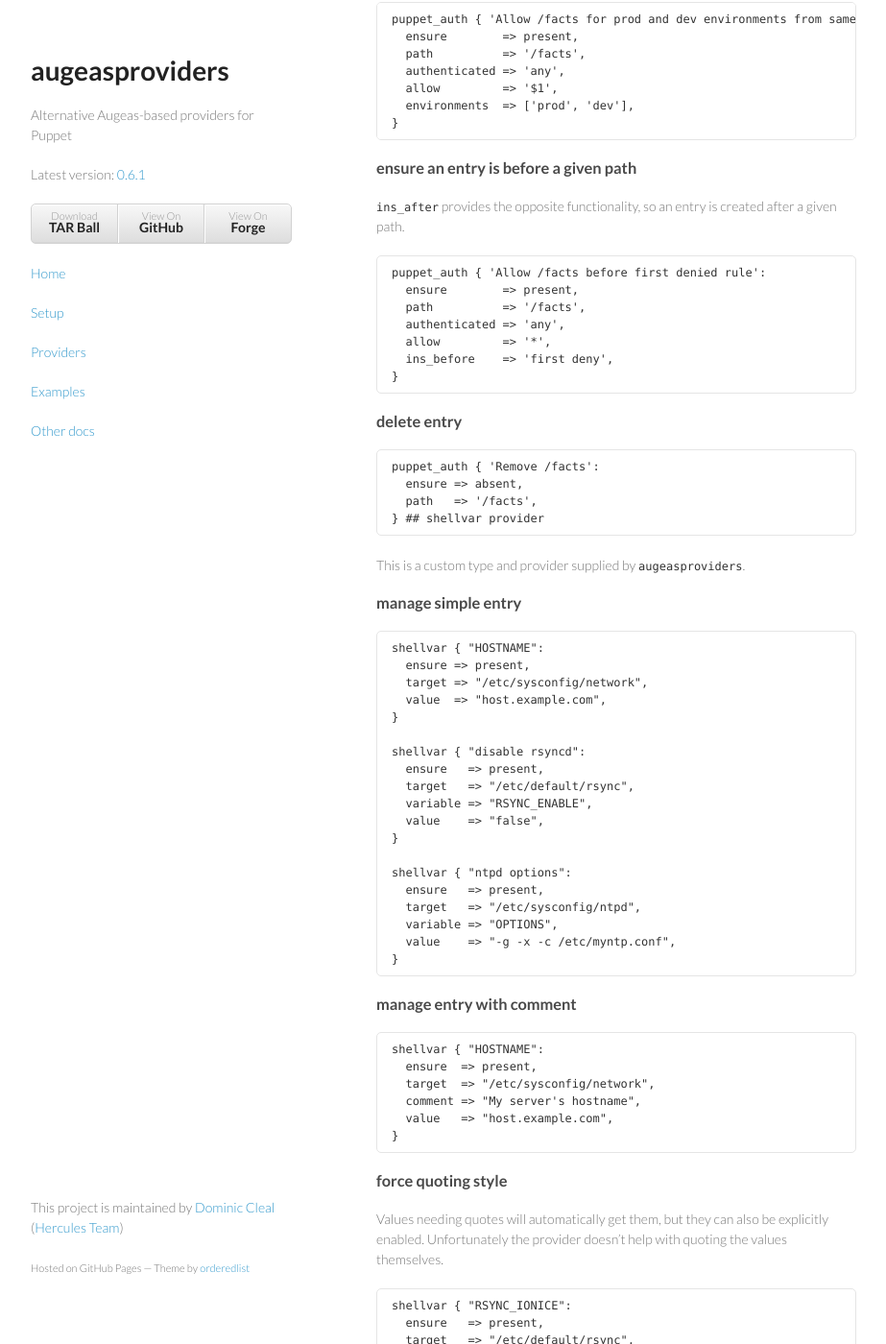
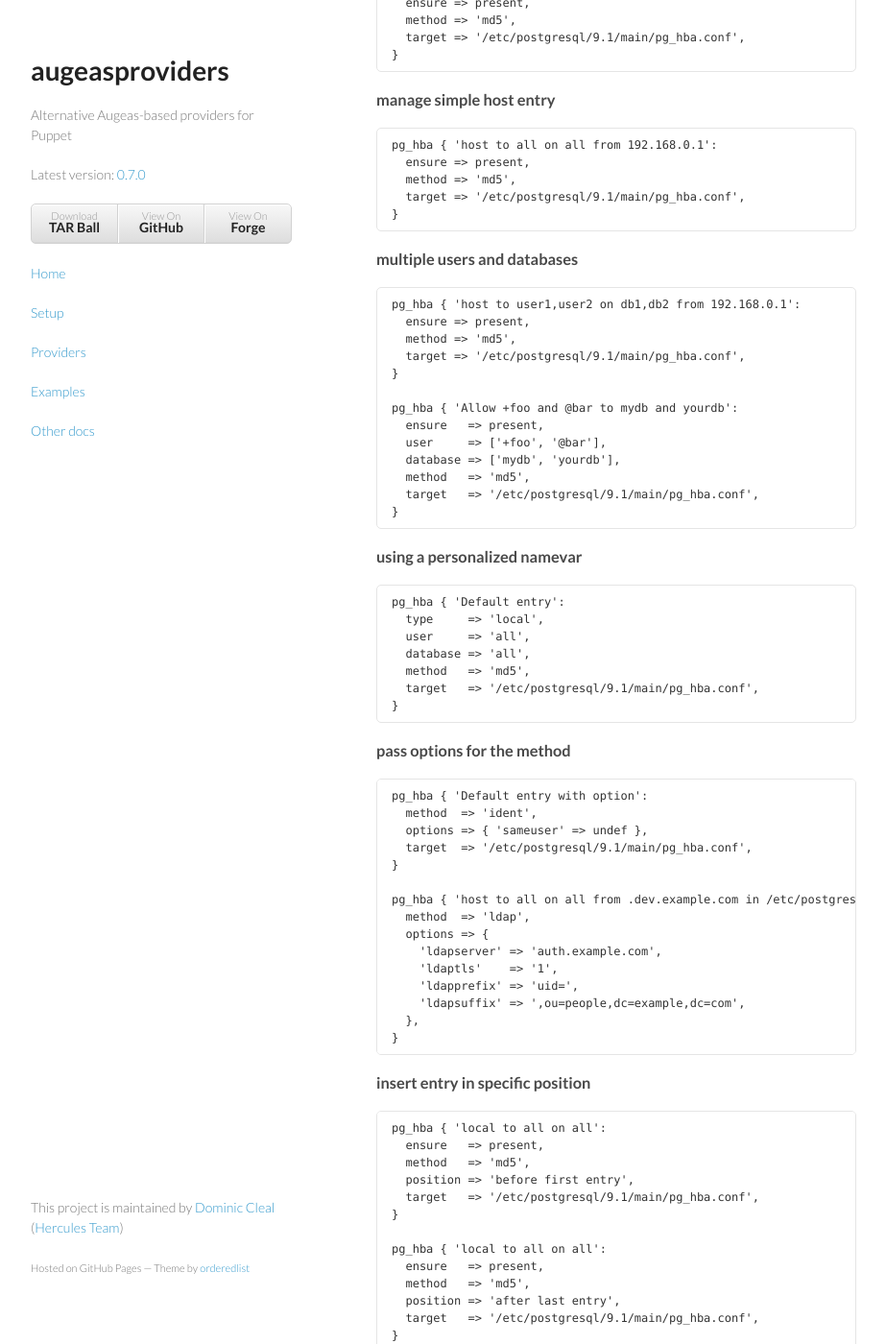
Before and after one commit to voxpupuli/puppet-augeasproviders, a Jekyll site: the page built from documentation/examples.md, in a window 1280 px wide and 1400 px high, scrolled down 8017 px. Shown: the whole window at 96% size, without its empty margins (178-1101 px from the left). Built offline with Jekyll 4.4.1, drawn with Linux system fonts in a browser that asks for light colours; some of the changed text lies outside the part shown.

```diff
--- a/_layouts/minimal.html
+++ b/_layouts/minimal.html
@@ -19,10 +19,10 @@
         <p>Alternative Augeas-based providers for Puppet</p>
 
         <p class="view">Latest version: <a
-            href="http://forge.puppetlabs.com/domcleal/augeasproviders">0.6.1</a></p>
+            href="http://forge.puppetlabs.com/domcleal/augeasproviders">0.7.0</a></p>
 
         <ul>
-          <li><a href="http://forge.puppetlabs.com/domcleal/augeasproviders/0.6.1.tar.gz">Download <strong>TAR Ball</strong></a></li>
+          <li><a href="http://forge.puppetlabs.com/domcleal/augeasproviders/0.7.0.tar.gz">Download <strong>TAR Ball</strong></a></li>
           <li><a href="https://github.com/hercules-team/augeasproviders">View On <strong>GitHub</strong></a></li>
           <li><a href="http://forge.puppetlabs.com/domcleal/augeasproviders">View On <strong>Forge</strong></a></li>
         </ul>
--- a/documentation/examples.md
+++ b/documentation/examples.md
@@ -14,6 +14,7 @@ Examples are given below for each of the providers and custom types in
 * [mailalias provider](#mailalias_provider)
 * [mounttab provider](#mounttab_provider)
 * [nrpe_command provider](#nrpe_command_provider)
+* [pg_hba provider](#pg_hba_provider)
 * [puppet_auth provider](#puppet_auth_provider)
 * [shellvar provider](#shellvar_provider)
 * [sshd_config provider](#sshd_config_provider)
@@ -370,6 +371,157 @@ This is a custom type and provider supplied by `augeasproviders`.
       ensure => absent,
     }
 
+## pg_hba provider
+
+This is a custom type and provider supplied by `augeasproviders`.
+
+### Composite namevars
+
+This type supports composite namevars in order to easily specify the entry you want to manage. The format for composite namevars is:
+
+    local to <user> on <database> [in <target>]
+
+if defining a local (socket) rule, or:
+
+    <type> to <user> on <database> from <address> [in <target>]
+
+otherwise.
+
+In each form, `in <target>` is optional. You can also use a personalized namevar and specify all parameters manually.
+
+
+### manage simple local entry
+
+    pg_hba { 'local to all on all':
+      ensure => present,
+      method => 'md5',
+      target => '/etc/postgresql/9.1/main/pg_hba.conf',
+    }
+
+### manage simple host entry
+
+    pg_hba { 'host to all on all from 192.168.0.1':
+      ensure => present,
+      method => 'md5',
+      target => '/etc/postgresql/9.1/main/pg_hba.conf',
+    }
+
+### multiple users and databases
+
+    pg_hba { 'host to user1,user2 on db1,db2 from 192.168.0.1':
+      ensure => present,
+      method => 'md5',
+      target => '/etc/postgresql/9.1/main/pg_hba.conf',
+    }
+
+    pg_hba { 'Allow +foo and @bar to mydb and yourdb':
+      ensure   => present,
+      user     => ['+foo', '@bar'],
+      database => ['mydb', 'yourdb'],
+      method   => 'md5',
+      target   => '/etc/postgresql/9.1/main/pg_hba.conf',
+    }
+
+### using a personalized namevar
+
+    pg_hba { 'Default entry':
+      type     => 'local',
+      user     => 'all',
+      database => 'all',
+      method   => 'md5',
+      target   => '/etc/postgresql/9.1/main/pg_hba.conf',
+    }
+
+### pass options for the method
+
+    pg_hba { 'Default entry with option':
+      method  => 'ident',
+      options => { 'sameuser' => undef },
+      target  => '/etc/postgresql/9.1/main/pg_hba.conf',
+    }
+
+    pg_hba { 'host to all on all from .dev.example.com in /etc/postgresql/9.1/main/pg_hba.conf':
+      method  => 'ldap',
+      options => {
+        'ldapserver' => 'auth.example.com',
+        'ldaptls'    => '1',
+        'ldapprefix' => 'uid=',
+        'ldapsuffix' => ',ou=people,dc=example,dc=com',
+      },
+    }
+
+### insert entry in specific position
+
+    pg_hba { 'local to all on all':
+      ensure   => present,
+      method   => 'md5',
+      position => 'before first entry',
+      target   => '/etc/postgresql/9.1/main/pg_hba.conf',
+    }
+
+    pg_hba { 'local to all on all':
+      ensure   => present,
+      method   => 'md5',
+      position => 'after last entry',
+      target   => '/etc/postgresql/9.1/main/pg_hba.conf',
+    }
+
+    pg_hba { 'local to all on all':
+      ensure   => present,
+      method   => 'md5',
+      position => 'before last local',
+      target   => '/etc/postgresql/9.1/main/pg_hba.conf',
+    }
+
+    pg_hba { 'local to all on all':
+      ensure   => present,
+      method   => 'md5',
+      position => 'after first hostssl',
+      target   => '/etc/postgresql/9.1/main/pg_hba.conf',
+    }
+
+    pg_hba { 'local to all on all':
+      ensure   => present,
+      method   => 'md5',
+      position => 'after first anyhost', # any type matching host.*
+      target   => '/etc/postgresql/9.1/main/pg_hba.conf',
+    }
+
+    pg_hba { 'local to all on all':
+      ensure   => present,
+      method   => 'md5',
+      position => 'before 5', # Before the fifth entry
+      target   => '/etc/postgresql/9.1/main/pg_hba.conf',
+    }
+
+    pg_hba { 'local to all on all':
+      ensure   => present,
+      method   => 'md5',
+      position => '*[database="all" and user="admin"][1]', # First entry for database 'all' and user 'admin'
+      target   => '/etc/postgresql/9.1/main/pg_hba.conf',
+    }
+
+### ensure position is correct
+
+    pg_hba { 'local to all on all':
+      ensure   => positioned,
+      method   => 'md5',
+      position => 'before first entry',
+      target   => '/etc/postgresql/9.1/main/pg_hba.conf',
+    }
+
+### delete entry
+
+    pg_hba { 'local to all on all':
+      ensure => absent,
+      target => '/etc/postgresql/9.1/main/pg_hba.conf',
+    }
+
+    pg_hba { 'host to all on all from 192.168.0.1':
+      ensure    => absent,
+      target => '/etc/postgresql/9.1/main/pg_hba.conf',
+    }
+
 ## puppet_auth provider
 
 This is a custom type and provider supplied by `augeasproviders`.
@@ -484,6 +636,51 @@ values themselves.
       target  => "/etc/sysconfig/network",
       comment => "",
     }
+
+### array values
+
+You can pass array values to the type.
+
+There are two ways of rendering array values, and the behavior is set using
+the `array_type` parameter. `array_type` takes three possible values:
+
+* `auto` (default): detects the type of the existing variable, defaults to `string`;
+* `string`: renders the array as a string, with a space as element separator;
+* `array`: renders the array as a shell array.
+
+For example:
+
+    shellvar { "PORTS":
+      ensure     => present,
+      target     => "/etc/default/puppetmaster",
+      value      => ["18140", "18141", "18142"],
+      array_type => "auto",
+    }
+
+will create `PORTS="18140 18141 18142"` by default, and will change `PORTS=(123)` to `PORTS=("18140" "18141" "18142")`.
+
+    shellvar { "PORTS":
+      ensure     => present,
+      target     => "/etc/default/puppetmaster",
+      value      => ["18140", "18141", "18142"],
+      array_type => "string",
+    }
+
+will create `PORTS="18140 18141 18142"` by default, and will change `PORTS=(123)` to `PORTS="18140 18141 18142"`.
+
+    shellvar { "PORTS":
+      ensure     => present,
+      target     => "/etc/default/puppetmaster",
+      value      => ["18140", "18141", "18142"],
+      array_type => "array",
+    }
+
+will create `PORTS=("18140" "18141" "18142")` by default, and will change `PORTS=123` to `PORTS=(18140 18141 18142)`.
+
+Quoting is honored for arrays:
+
+* When using the string behavior, quoting is global to the string;
+* When using the array behavior, each value in the array is quoted as requested.
 
 ## sshd_config provider
 
@@ -620,6 +817,15 @@ This is a custom type and provider supplied by `augeasproviders`.
       value  => "1",
       target => "/etc/sysctl.d/forwarding.conf",
     }
+
+### do not update value with the `sysctl` command
+
+    sysctl { "net.ipv4.ip_forward":
+      ensure => present,
+      value  => "1",
+      apply  => false,
+    }
+
 ## syslog provider
 
 This is a custom type, with two providers supplied by `augeasproviders`.  A
```
Also changed, not shown: documentation/changelog.md (+8 -0 lines), providers/index.md (+1 -0 lines).
